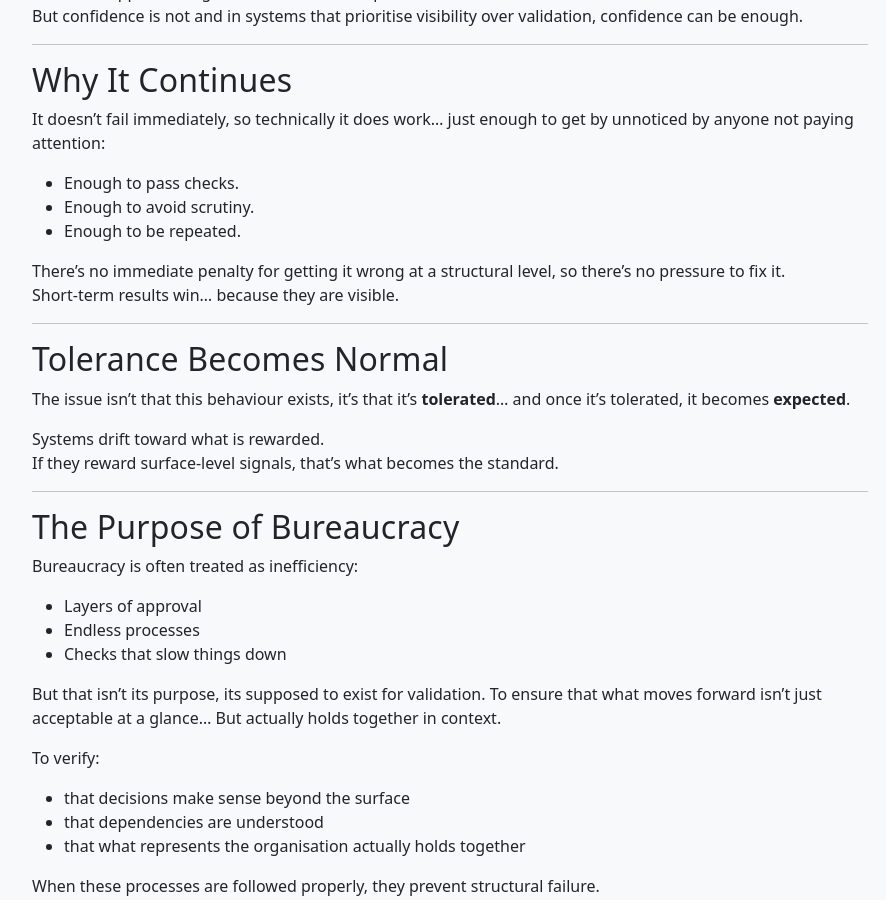
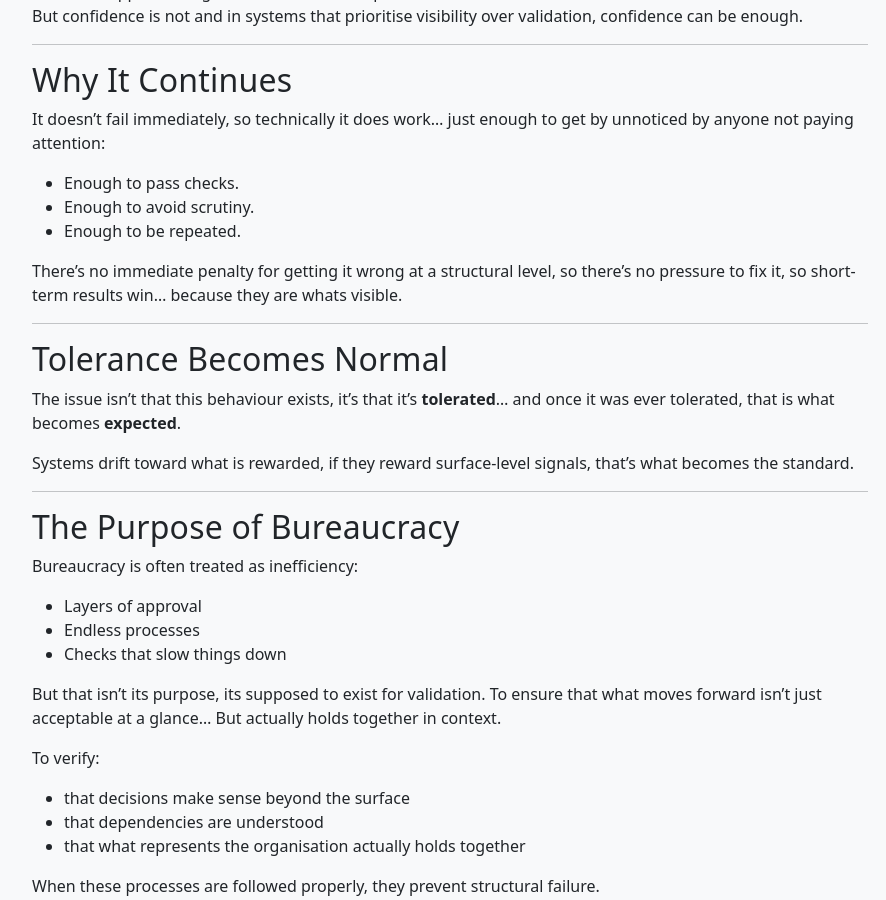
Before and after one commit to MechMadHog/michaelmacdonagh.net, a Jekyll site: the page built from _posts/2026-04-23-Looking-vs-is.md, in a window 1280 px wide and 900 px high, scrolled down 1578 px. Shown: the whole window, without its empty margins (190-1076 px from the left). Built offline with Jekyll 4.4.1, drawn with Linux system fonts in a browser that asks for light colours.

Commit message:
small change

```diff
--- a/_posts/2026-04-23-Looking-vs-is.md
+++ b/_posts/2026-04-23-Looking-vs-is.md
@@ -74,17 +74,15 @@ It doesn’t fail immediately, so technically it  does work… just enough to ge
 - Enough to avoid scrutiny.
 - Enough to be repeated.
 
-There’s no immediate penalty for getting it wrong at a structural level, so there’s no pressure to fix it.
-Short-term results win… because they are visible.
+There’s no immediate penalty for getting it wrong at a structural level, so there’s no pressure to fix it, so short-term results win… because they are whats visible.
 
 ---
 
 ## Tolerance Becomes Normal
 
-The issue isn’t that this behaviour exists, it’s that it’s **tolerated**... and once it’s tolerated, it becomes **expected**.
+The issue isn’t that this behaviour exists, it’s that it’s **tolerated**... and once it was ever tolerated, that is what becomes **expected**.
 
-Systems drift toward what is rewarded.
-If they reward surface-level signals, that’s what becomes the standard.
+Systems drift toward what is rewarded, if they reward surface-level signals, that’s what becomes the standard.
 
 ---
 
```
